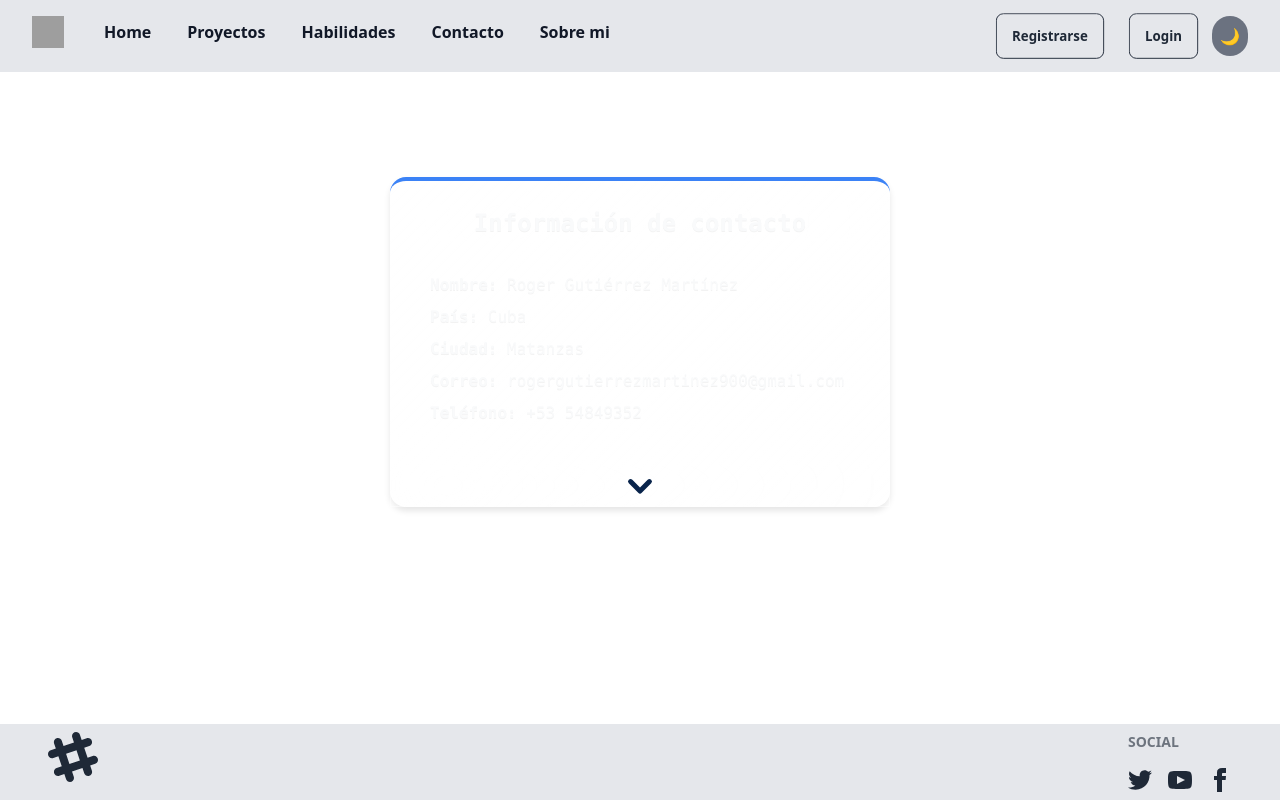
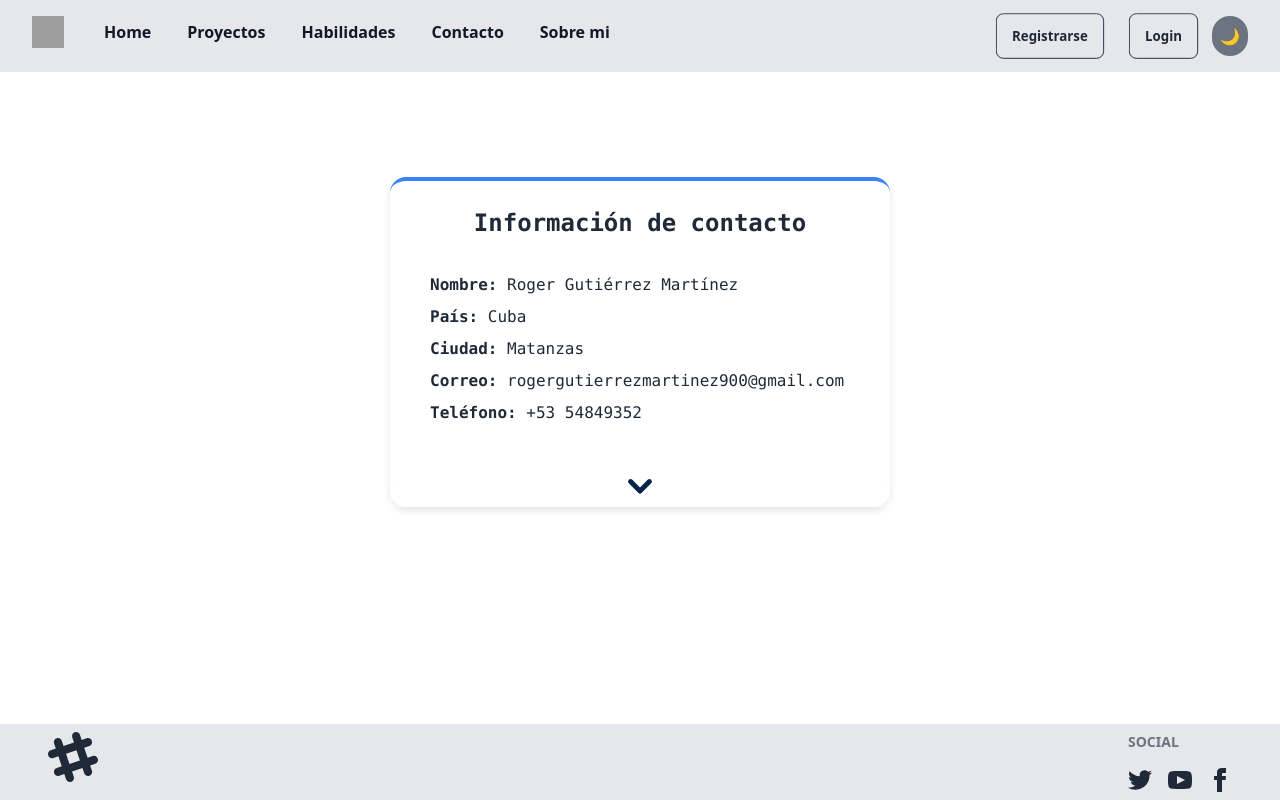
Before and after one commit to Roger2999/Portfolio-2, a React (Vite) app: page /contact in a window 1280 px wide. Built offline with nearby package versions, Linux system fonts and the light colour scheme; grey boxes are pictures that could not be loaded.

Commit message:
Actualizar ContactPage.tsx

```diff
--- a/src/public/pages/ContactPage/ContactPage.tsx
+++ b/src/public/pages/ContactPage/ContactPage.tsx
@@ -10,8 +10,8 @@ export const ContactPage = () => {
         className={`contact-card-container flex flex-col w-[500px] max-w-[80%]`}
       >
         <div
-          className={`contact-card flex flex-col glass rounded-2xl font-mono w-full ${
-            theme === "light" ? "bg-gray-300" : "text-gray-50"
+          className={`contact-card flex flex-col rounded-2xl font-mono w-full ${
+            theme === "light" ? "bg-gray-200" : "text-gray-800"
           }`}
         >
           <div className="contact-info p-6 border-t-4 rounded-2xl border-t-blue-500">
```
